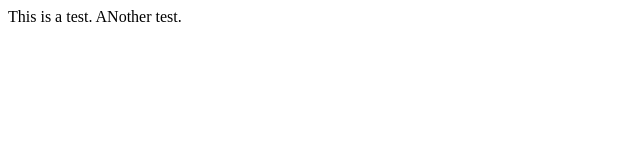
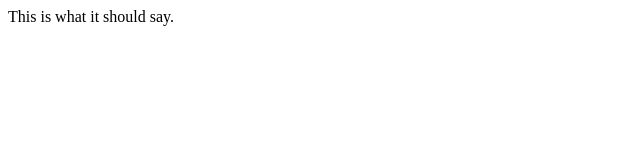
Before and after one commit to jobrown5vt/project-one-demo, a plain HTML site: page index.html in a window 1280 px wide. Shown: the full height of the page, 0-640 px from the left. Drawn offline with Linux system fonts and the light colour scheme.

Commit message:
finishing up

```diff
--- a/index.html
+++ b/index.html
@@ -8,6 +8,6 @@
         <link rel="stylesheet" href="">
     </head>
     <body>
-        This is a test.  ANother test.
+        This is what it should say.
     </body>
 </html>
```
